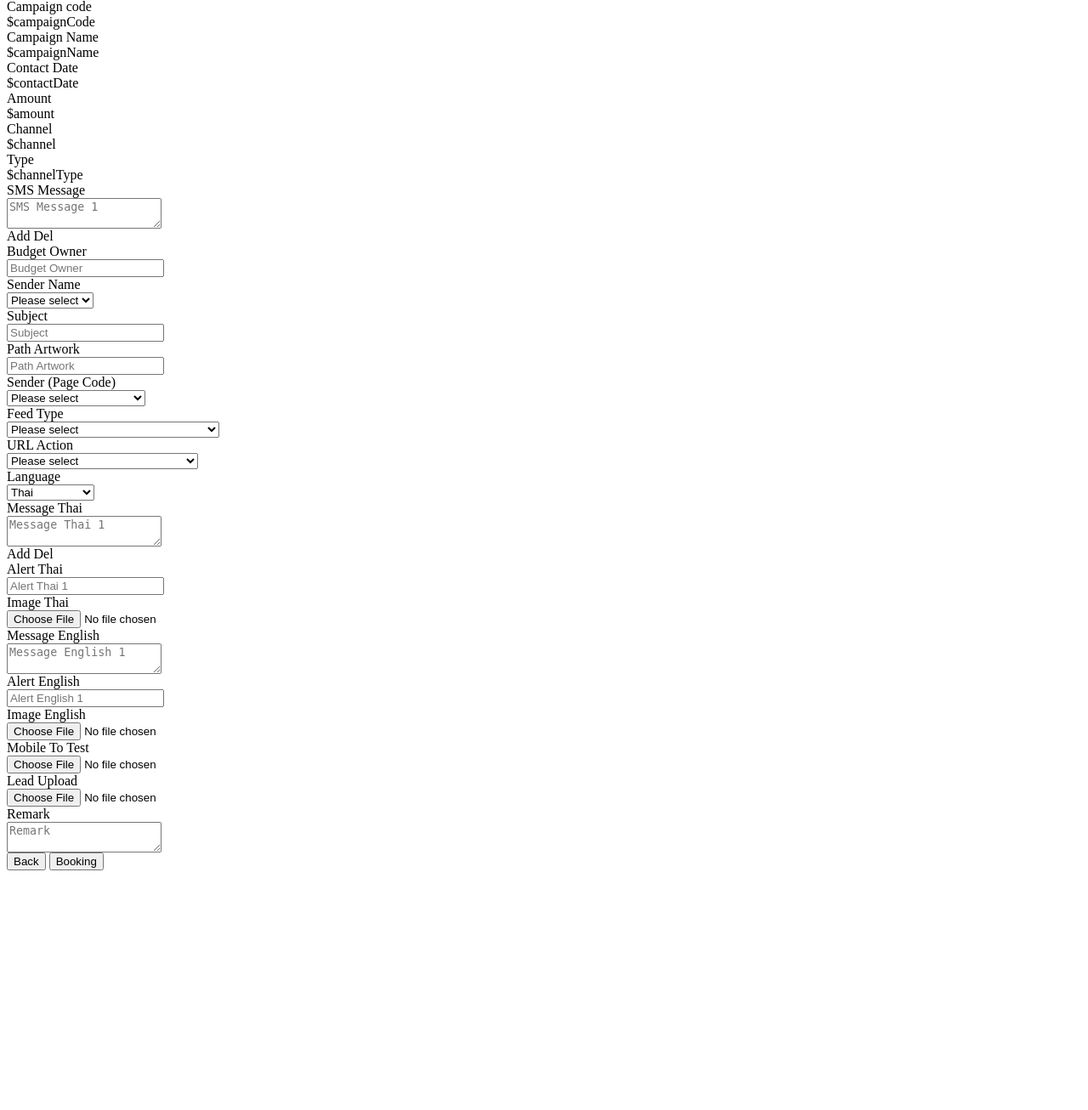
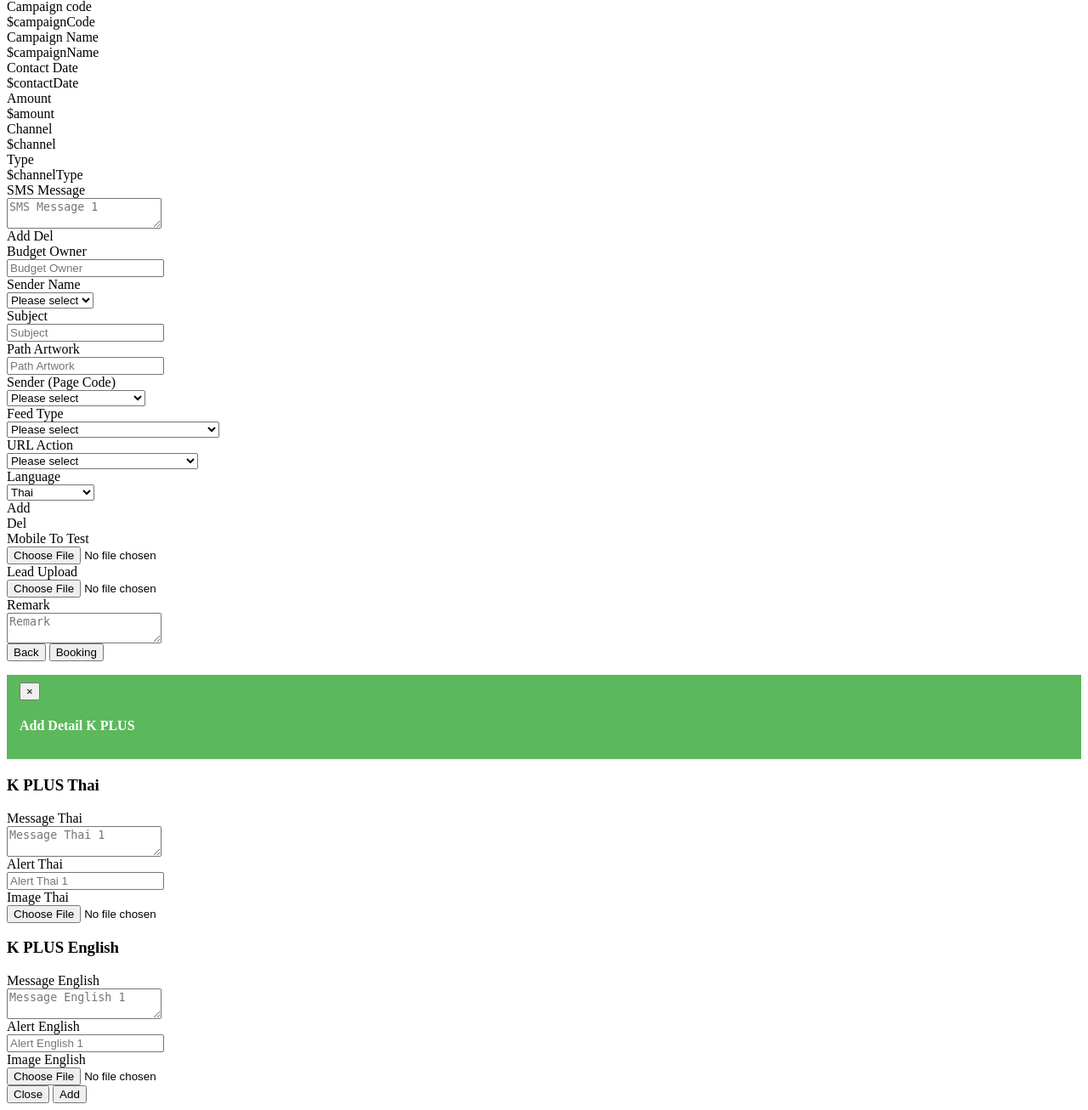
Before and after one commit to infoalee/project-sloth, a PHP site: page /booking1.php in a window 1280 px wide. Shown: the part 50-1356 px from the top of the page at 85% size. Before the commit the page ends 1074 px from the top, so only its background shows below. Run offline with PHP 8.4, Linux system fonts and the light colour scheme.

Commit message:
17/8/17 update 1.0 booking1

```diff
--- a/booking1.php
+++ b/booking1.php
@@ -211,18 +211,22 @@
 
                 <div class="form-group">
                   <label for="slSendLangKPLUS" class="col-sm-2 control-label">Language</label>
-                  <div class="col-sm-10 col-lg-3">
+                  <div class="col-sm-5 col-lg-3">
                     <select id="slSendLangKPLUS" class="form-control selectpicker inline">
                         <option value="TH">Thai</option>
                         <option value="TH/EN">Thai / English</option>
                         <option value="EN">English</option>
                     </select>
                   </div>
+
+                  <div class="col-sm-5 col-lg-2">
+                    <div id='btnAddKPLUS' class="btn btn-flat btn-sm btn-success"><i class="fa fa-plus" aria-hidden="true"></i> Add</div>
+                    <div id='btnDelKPLUS' class="btn btn-flat btn-sm btn-warning"><i class="fa fa-minus" aria-hidden="true"></i> Del</div>
+                  </div>
+
                 </div>
 
 <script>
-
-
 
                    var n = $( ".KPLUSMSG > textarea" ).length;
                     if (n > 1){
@@ -231,100 +235,48 @@
                         $("#btnDelKPLUS").hide();
                     }
 
+                    $(".PanelkplusTh").show();
+                    $(".PanelkplusEn").hide();
+
                     $( "#slSendLangKPLUS" ).change(function() {
                       if ($(this).val() == 'TH' ) {
-                          $(".th").show();
-                          $(".en").hide();
+                          $(".PanelkplusTh").show();
+                          $(".PanelkplusEn").hide();
                       }else if ($(this).val() == 'TH/EN' ) {
-                          $(".th").show();
-                          $(".en").show();
+                          $(".PanelkplusTh").show();
+                          $(".PanelkplusEn").show();
                       }else if ($(this).val() == 'EN' ) {
-                          $(".th").hide();
-                          $(".en").show();
+                          $(".PanelkplusTh").hide();
+                          $(".PanelkplusEn").show();
                       }
                     });
 
 
                     $("#btnAddKPLUS")
                     .click(function() {
-                        var n = $( ".KPLUSMSG > textarea" ).length + 1;
-                        if (n > 1 ){
-                            $("#btnDelKPLUS").show();
-                        }
-                        if (n < 10 ){
-                            $(".KPLUSMSG").append( $( "<textarea row='3' class='form-control sms" + n + "' id='inputSMSMeassage1' placeholder='Message Thai " + n + "'></textarea>" ) );
-                        }else{
-                            alert("limit KPLUS Message")
-                        }
-                        var n = $( ".KPLUSMSG > textarea" ).length;
-                        //alert( "There are " + n + " textareas." + "Click to add more.");
+                      $("#myModalAddKPlus").modal('show')
                     });
                     // Trigger the click to start
                     //.trigger( "click" );
 
                     $("#btnDelKPLUS")
                     .click(function() {
-                        var n = $( ".KPLUSMSG > textarea" ).length;
+                        var n = $( ".PanelkplusThAdd > .kplusTh" ).length;
                         //if (n < 10 ){
                             //alert($('textarea').length);
-                            $('.KPLUSMSG > textarea').remove( ".sms" + n);
+                            $(".PanelkplusThAdd > .kplusTh").remove();
                         //}else{
                         //    alert("limit SMS Message")
                        // }
-                        if ($( ".KPLUSMSG > textarea" ).length < 2){
+                        if ($(".PanelkplusThAdd > .kplusTh" ).length < 2){
                             $(this).hide();
                         }
                         //alert( "There are " + n + " textareas." + "Click to add more.");
                     });
 
-                </script>
-
-                <div class="form-group kpkus th">
-                    <label for="inputKPlusMeassageTH1" class="col-sm-2 control-label">Message Thai</label>
-                    <div class="col-sm-8 col-md-6 col-lg-6 KPLUSMSG">
-                      <textarea row="3" class="form-control" id="inputKPlusMeassageTH1" placeholder="Message Thai 1"></textarea>
-                    </div>
-
-                  <div class="col-sm-2 col-md-2 col-lg-1">
-                    <span id='btnAddKPLUS' class="btn btn-flat btn-sm btn-success"><i class="fa fa-plus" aria-hidden="true"></i> Add</span>
-                    <span id='btnDelKPLUS' class="btn btn-flat btn-sm btn-warning"><i class="fa fa-minus" aria-hidden="true"></i> Del</span>
-                  </div>
-                </div>
-
-                <div class="form-group kpkus th">
-                  <label for="inputKPlusNotiTH1" class="col-sm-2 control-label">Alert Thai</label>
-                  <div class="col-sm-10 col-lg-6">
-                    <input type="text" class="form-control" id="inputKPlusNotiTH1" placeholder="Alert Thai 1">
-                  </div>
-                </div>
-
-                <div class="form-group  kpkus th">
-                  <label for="fileKPlusImgTH1" class="col-sm-2 control-label">Image Thai</label>
-                  <div class="col-sm-6 col-lg-4">
-                   <input type="file" class="form-control inline" id="fileKPlusImgTH1" />
-                  </div>
-                </div>
-
-                <div class="form-group kpkus en">
-                    <label for="inputKPlusMeassageEN1" class="col-sm-2 control-label">Message English</label>
-                    <div class="col-sm-8 col-md-6 col-lg-6">
-                      <textarea row="3" class="form-control" id="inputKPlusMeassageEN1" placeholder="Message English 1"></textarea>
-                    </div>
-                </div>
-
-                <div class="form-group kpkus en">
-                  <label for="inputKPlusNotiEN1" class="col-sm-2 control-label">Alert English</label>
-                  <div class="col-sm-10 col-lg-6">
-                    <input type="text" class="form-control" id="inputKPlusNotiEN1" placeholder="Alert English 1">
-                  </div>
-                </div>
-
-                <div class="form-group kpkus en">
-                  <label for="fileKPlusImgEN1" class="col-sm-2 control-label">Image English</label>
-                  <div class="col-sm-6 col-lg-4">
-                   <input type="file" class="form-control inline" id="fileKPlusImgEN1" />
-                  </div>
-                </div>
+</script>
+<div class="PanelkplusThAdd">
+</div>
 
                 <div class="form-group">
                   <label for="fileMobileTest" class="col-sm-2 control-label">Mobile To Test</label>
@@ -341,9 +293,9 @@
                 </div>
 
                 <div class="form-group kpkus">
-                    <label for="inputKPLUSMeassage1" class="col-sm-2 control-label">Remark</label>
+                    <label for="inputRemark" class="col-sm-2 control-label">Remark</label>
                     <div class="col-sm-8 col-md-6 col-lg-6">
-                      <textarea row="3" class="form-control" id="inputKPLUSMeassage1" placeholder="Remark"></textarea>
+                      <textarea row="3" class="form-control" id="inputRemark" placeholder="Remark"></textarea>
                     </div>
                 </div>
 
@@ -357,12 +309,91 @@
             </form>
           </div>
           <!-- /.box -->
+<style>
+.modal-header-success {
+    color:#fff;
+    padding:9px 15px;
+    border-bottom:1px solid #eee;
+    background-color: #5cb85c;
+    /*-webkit-border-top-left-radius: 5px;
+    -webkit-border-top-right-radius: 5px;
+    -moz-border-radius-topleft: 5px;
+    -moz-border-radius-topright: 5px;
+     border-top-left-radius: 5px;
+     border-top-right-radius: 5px;*/
+}
+</style>
+<!-- Modal -->
+<div class="modal fade" id="myModalAddKPlus" tabindex="-1" role="dialog" aria-labelledby="myModalLabel">
+  <div class="modal-dialog" role="document">
+    <div class="modal-content">
+      <div class="modal-header modal-header-success">
+        <button type="button" class="close" data-dismiss="modal" aria-label="Close"><span aria-hidden="true">&times;</span></button>
+        <h4 class="modal-title" id="myModalLabel">Add Detail K PLUS</h4>
+      </div>
+      <div class="modal-body">
 
-<script type="text/javascript">
-    $(function(){
+        <!-- KPlus Message -->
+        <div class="form-horizontal">
+        <!-- KPlus Thai Message -->
+        <div class="PanelkplusTh">
+        <h3>K PLUS Thai</h3>
+                <div class="form-group kplusTh">
+                    <label for="inputKPlusMeassageTH1" class="col-sm-3 control-label">Message Thai</label>
+                    <div class="col-sm-8 col-md-6 col-lg-9">
+                      <textarea row="3" class="form-control" id="inputKPlusMeassageTH1" placeholder="Message Thai 1"></textarea>
+                    </div>
+                </div>
 
-            //$(".sms").show();
-            //$(".edm").hide();
+                <div class="form-group kplusTh">
+                  <label for="inputKPlusNotiTH1" class="col-sm-3 control-label">Alert Thai</label>
+                  <div class="col-sm-8 col-md-6 col-lg-9">
+                    <input type="text" class="form-control" id="inputKPlusNotiTH1" placeholder="Alert Thai 1">
+                  </div>
+                </div>
 
-    });
-</script>
+                <div class="form-group kplusTh">
+                  <label for="fileKPlusImgTH1" class="col-sm-3 control-label">Image Thai</label>
+                  <div class="col-sm-8 col-md-6 col-lg-6">
+                   <input type="file" class="form-control inline" id="fileKPlusImgTH1" />
+                  </div>
+                </div>
+        </div>
+        <!-- /. KPlus Thai Message -->
+
+        <!-- KPlus English Message -->
+        <div class="PanelkplusEn">
+         <h3>K PLUS English</h3>
+                <div class="form-group kplusEn">
+                    <label for="inputKPlusMeassageEN1" class="col-sm-3 control-label">Message English</label>
+                    <div class="col-sm-8 col-md-6 col-lg-9">
+                      <textarea row="3" class="form-control" id="inputKPlusMeassageEN1" placeholder="Message English 1"></textarea>
+                    </div>
+                </div>
+
+                <div class="form-group kplusEn">
+                  <label for="inputKPlusNotiEN1" class="col-sm-3 control-label">Alert English</label>
+                  <div class="col-sm-8 col-md-6 col-lg-9">
+                    <input type="text" class="form-control" id="inputKPlusNotiEN1" placeholder="Alert English 1">
+                  </div>
+                </div>
+
+                <div class="form-group kplusEn">
+                  <label for="fileKPlusImgEN1" class="col-sm-3 control-label">Image English</label>
+                  <div class="col-sm-8 col-md-6 col-lg-6">
+                   <input type="file" class="form-control inline" id="fileKPlusImgEN1" />
+                  </div>
+                </div>
+        </div>
+        <!-- /. KPlus English Message -->
+        </div>
+        <!-- /. KPlus Message -->
+
+      </div>
+      <div class="modal-footer">
+        <button type="button" class="btn btn-default" data-dismiss="modal">Close</button>
+        <button type="button" class="btn btn-success" data-dismiss="modal">Add</button>
+      </div>
+    </div>
+  </div>
+</div>
```
